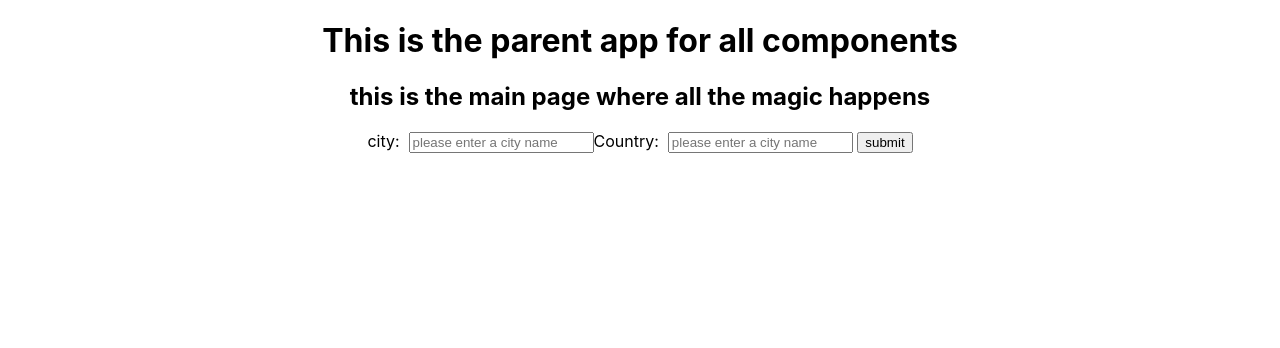
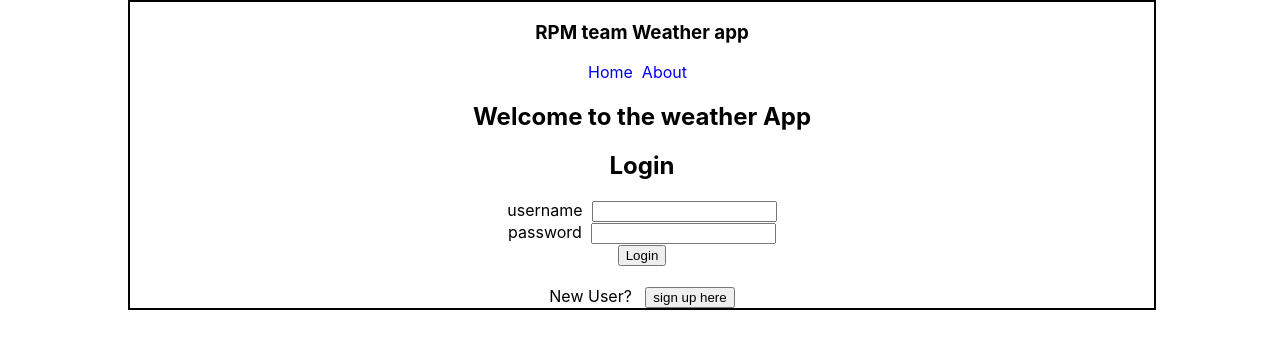
Before and after one commit to rpm-team-2022/weather-app, a React (Create React App) app: page / in a window 1280 px wide. Shown: the top 348 px of the page. Built offline with nearby package versions, Linux system fonts and the light colour scheme; no server answers.

Commit message:
modified some functionality in the weather and login components

```diff
--- a/src/App.css
+++ b/src/App.css
@@ -1,38 +1,11 @@
 .App {
   text-align: center;
+  border: 2px solid black;
+  width: 80%;
+  text-align: center;
+  margin-left: 10%;
 }
 
-.App-logo {
-  height: 40vmin;
-  pointer-events: none;
+a {
+  text-decoration: none;
 }
-
-@media (prefers-reduced-motion: no-preference) {
-  .App-logo {
-    animation: App-logo-spin infinite 20s linear;
-  }
-}
-
-.App-header {
-  background-color: #282c34;
-  min-height: 100vh;
-  display: flex;
-  flex-direction: column;
-  align-items: center;
-  justify-content: center;
-  font-size: calc(10px + 2vmin);
-  color: white;
-}
-
-.App-link {
-  color: #61dafb;
-}
-
-@keyframes App-logo-spin {
-  from {
-    transform: rotate(0deg);
-  }
-  to {
-    transform: rotate(360deg);
-  }
-}
--- a/src/App.jsx
+++ b/src/App.jsx
@@ -2,13 +2,29 @@ import "./App.css";
 import React, { useState } from "react";
 import LandingPage from "./components/landingPage/LandingPage";
 import MainPage from "./components/main-page/MainPage";
+import Nav from "./components/nav/Nav";
+import About from "./components/about/About";
+import { Routes, Route } from "react-router-dom";
 
 function App() {
-  const [isLoggedIn, setIsLoggedIn] = useState(true);
+  const [isLoggedIn, setIsLoggedIn] = useState(false);
   return (
     <div className="App">
-      <h1>This is the parent app for all components</h1>
-      {!isLoggedIn ? <LandingPage setIsLoggedIn={setIsLoggedIn} /> : <MainPage />}
+      <Nav setIsLoggedIn={setIsLoggedIn} isLoggedIn={isLoggedIn} />
+      <Routes>
+        <Route
+          path="/"
+          element={
+            !isLoggedIn ? (
+              <LandingPage setIsLoggedIn={setIsLoggedIn} isLoggedIn={isLoggedIn} />
+            ) : (
+              <MainPage />
+            )
+          }
+        />
+
+        <Route path="/about" element={<About />} />
+      </Routes>
     </div>
   );
 }
--- /dev/null
+++ b/src/components/about/About.jsx
@@ -0,0 +1,11 @@
+import React from "react";
+
+const About = () => {
+  return (
+    <div>
+      <h2>this is the about component</h2>
+    </div>
+  );
+};
+
+export default About;
--- a/src/components/landingPage/LandingPage.jsx
+++ b/src/components/landingPage/LandingPage.jsx
@@ -3,10 +3,8 @@ import React, { useState } from "react";
 import Login from "../login/Login";
 import Register from "../register/Register";
 
-const LandingPage = () => {
+const LandingPage = ({ isLoggedIn, setIsLoggedIn }) => {
   const [isRegisterOn, setIsRegisterOn] = useState(false);
-  // eslint-disable-next-line no-unused-vars
-  const [isLoggedIn, setIsLoggedIn] = useState(false);
 
   return !isLoggedIn ? (
     <div>
@@ -15,7 +13,7 @@ const LandingPage = () => {
         <Register setIsRegisterOn={setIsRegisterOn} />
       ) : (
         <>
-          <Login />
+          <Login setIsLoggedIn={setIsLoggedIn} />
           <br />
           New User? &nbsp; <button onClick={() => setIsRegisterOn(true)}>sign up here</button>
         </>
--- a/src/components/login/Login.jsx
+++ b/src/components/login/Login.jsx
@@ -5,7 +5,8 @@ const initalForm = {
   password: "",
 };
 
-const Login = () => {
+// eslint-disable-next-line react/prop-types
+const Login = ({ setIsLoggedIn }) => {
   const [form, setForm] = useState(initalForm);
 
   const changeHandler = (e) => {
@@ -15,8 +16,9 @@ const Login = () => {
 
   const submitHandler = (e) => {
     e.preventDefault();
-    console.log(form);
+    setIsLoggedIn(true);
   };
+
   return (
     <div>
       <h2>Login</h2>
--- /dev/null
+++ b/src/components/nav/Nav.jsx
@@ -0,0 +1,21 @@
+import React from "react";
+import { Link } from "react-router-dom";
+
+// eslint-disable-next-line react/prop-types
+const Nav = ({ setIsLoggedIn, isLoggedIn }) => {
+  return (
+    <div>
+      <h3>RPM team Weather app</h3>
+      <Link to={"/"}>Home &nbsp;</Link>
+      <Link to={"/about"}>About &nbsp;</Link>
+
+      {isLoggedIn && (
+        <a href="" onClick={() => setIsLoggedIn(false)}>
+          Log Out
+        </a>
+      )}
+    </div>
+  );
+};
+
+export default Nav;
```
